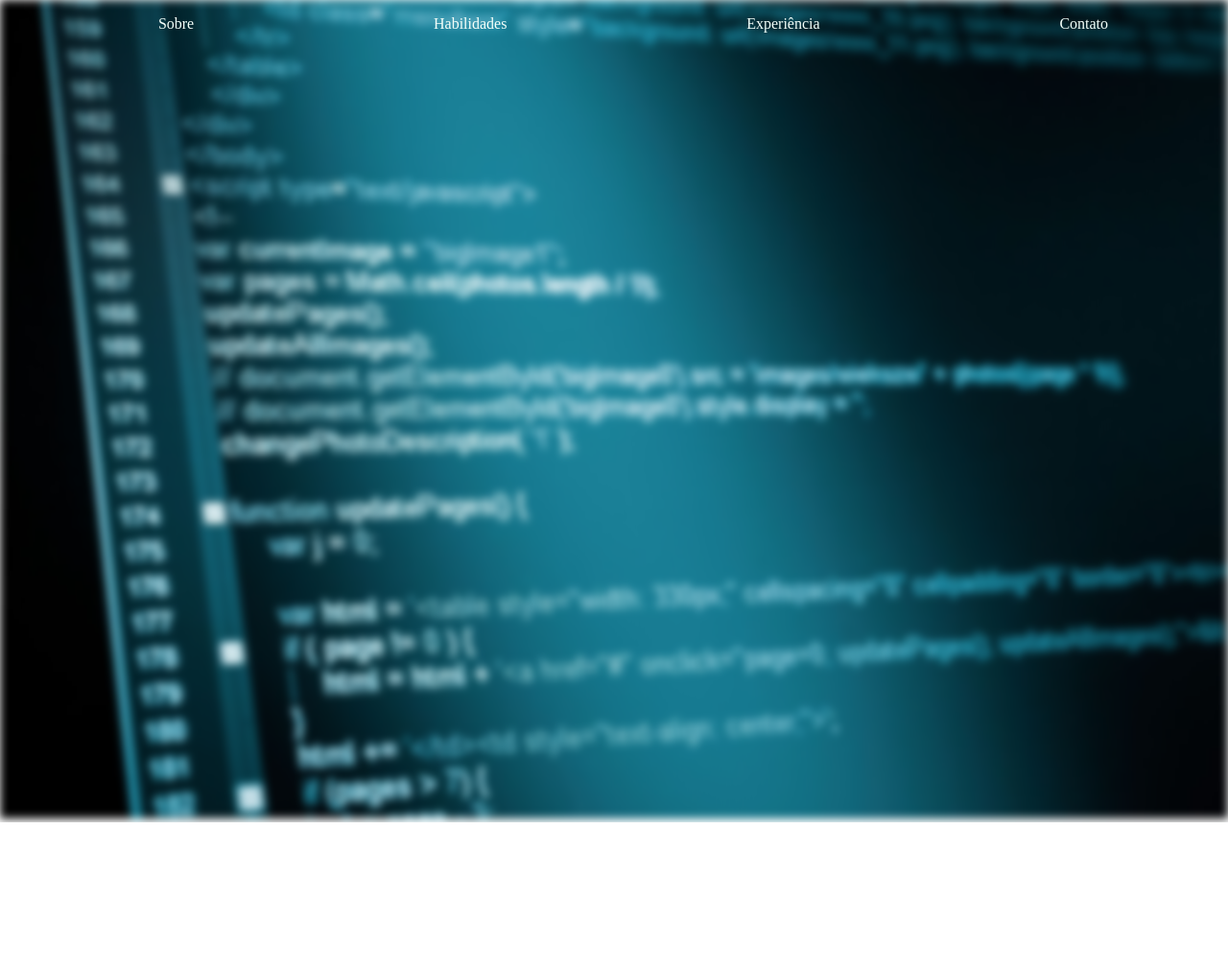
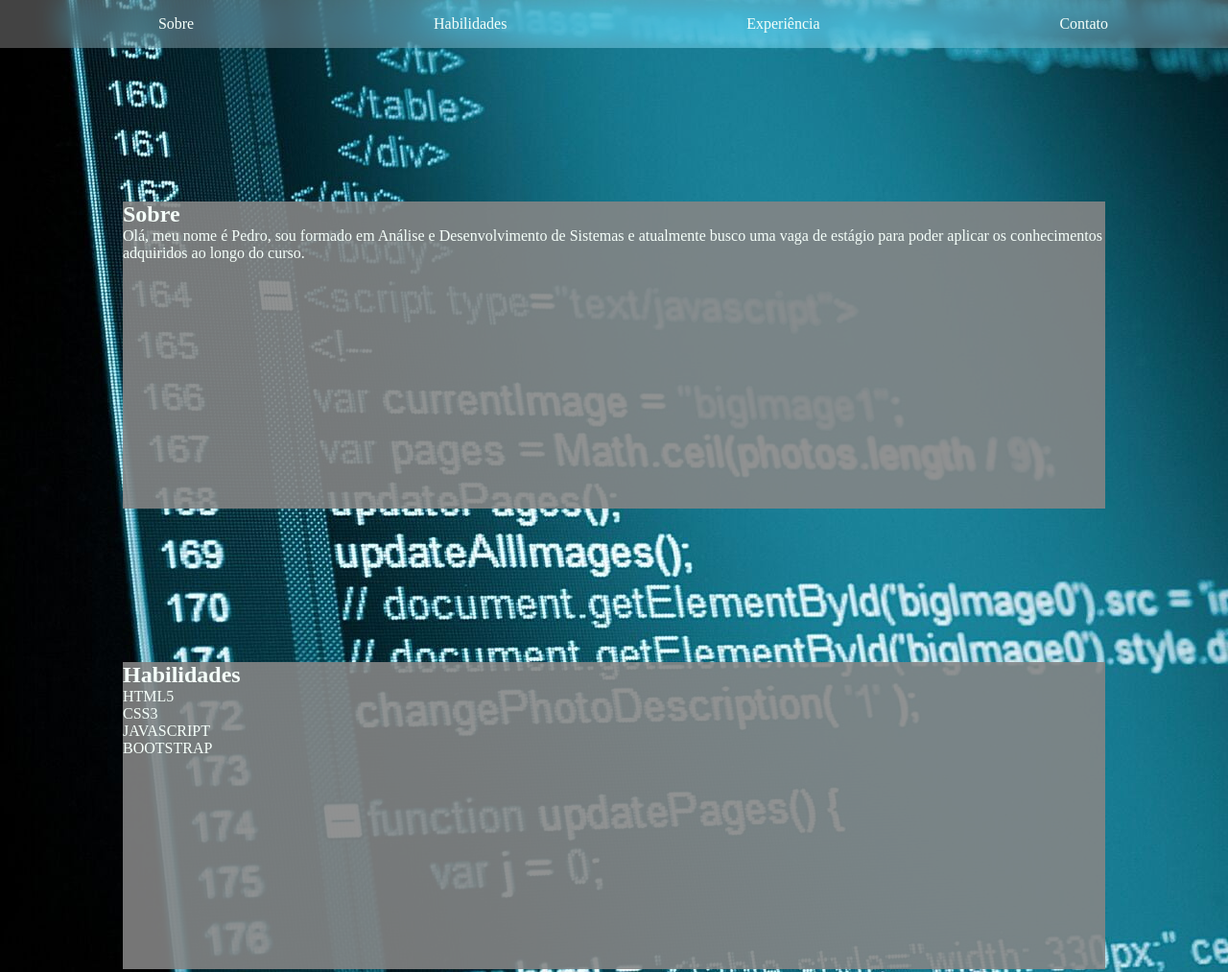
Before and after one commit to pedrolinck/pedrolinck.github.io, a plain HTML site: page index.html in a window 1280 px wide. Shown: the top 1013 px of the page at 96% size. Before the commit the page ends 857 px from the top, so only its background shows below. Drawn offline with Linux system fonts and the light colour scheme.

Commit message:
Update portfólio

```diff
--- a/index.html
+++ b/index.html
@@ -1,28 +1,69 @@
 <!DOCTYPE html>
-<html lang="pt">
+<html lang="en-us">
   <head>
     <meta charset="UTF-8">
     <meta name="viewport" content="width=device-width, initial-scale=1.0">
     <link rel="stylesheet" href="style.css">
-    <title></title>
+    <title>Home</title>
   </head>
   <body>
-    <main>
-      <div class="container-fluid">
-        <header >
+
       <nav>
         <ul>
           <li>
-                <a href="">Sobre</a>
-                <a href="">Habilidades</a>
-                <a href="">Experiência</a>
-                <a href="">Contato</a>
+            <a href="#about" translate="yes">Sobre</a>
           </li>
+          <li>
+            <a href="#habilities" translate="yes">Habilidades</a>
+          </li>
+          <li>
+            <a href="#experience" translate="yes">Experiência</a>
+          </li>
+          <li>
+            <a  href="#contact" translate="yes">Contato</a>
+          </li>
+          <!--
+          <div class="language">
+            <li><a href="">pt-BR</a></li>
+            <div class="selected-language">
+              <li><a href="">Português</a></li>
+              <li><a href="">English</a></li>
+            </div>
+          </div>
+          -->
         </ul>
       </nav>
-        </header>
-        <img id="logo" src="/img/logo.jpg" alt="">
+    <div id="about">
+      <h2>Sobre</h2>
+      <p>Olá, meu nome é Pedro, sou formado em Análise e Desenvolvimento de Sistemas e atualmente busco uma vaga de estágio para poder aplicar os conhecimentos adquiridos ao longo do curso.
+      </p>
     </div>
-    </main>
+
+    <div id="habilities">
+      <div>
+        <h2>
+          Habilidades
+        </h2>
+        <p>HTML5</p>
+        <p>CSS3</p>
+        <p>JAVASCRIPT</p>
+        <p>BOOTSTRAP</p>
+      </div>
+    </div>
+
+    <div id="experience">
+      <h2>Experiências</h2>
+      <p>Lorem ipsum dolor sit amet consectetur adipisicing elit. Eum sit enim mollitia totam architecto ad voluptatem delectus assumenda, omnis illo. Quibusdam eius quam cum in! Obcaecati molestias fugit cumque eligendi. Lorem ipsum dolor sit, amet consectetur adipisicing elit. Ea accusamus quasi neque. Odio, est? Voluptatibus possimus, consequuntur, eos itaque illum rerum quos id omnis, deleniti porro impedit. Rerum, a autem?
+      </p>
+    </div>
+
+    <div id="contact">
+      <h2>Contato</h2>
+      <ul>
+        <li><a href="">GitHub</a></li>
+        <li><a href="">LinkedIn</a></li>
+        <li><a href="">Email</a></li>
+      </ul>
+    </div>
   </body>
 </html>
--- a/style.css
+++ b/style.css
@@ -1,30 +1,51 @@
 *{
   margin: 0;
+  color: #f5fffa;
 }
-#logo{
-  width: 100%;
-  height: 100%;
-  filter: blur(5px );
-  -webkit-filter: blur(5px);
-  -moz-filter: blur(5px);
-  -o-filter: blur(5px);
-  -ms-filter: blur(5px);
+body{
+  background-image: url(/img/logo.jpg);
 }
-header{
-  position: fixed;
-  width: 100%;
-  z-index: 1;
+
+nav{
+  width: 100%vw;
+  backdrop-filter: blur(16px) saturate(180%);
+	background: rgba(255, 255, 255, 0.262);
 }
-header nav ul li{
+nav ul{
   display: flex;
   justify-content: space-around;
+
+}
+nav ul li{
+  list-style: none;
   padding: 1rem 0;
 }
-header nav ul li a{
+nav ul li a{
   color: #f5fffa;
+  align-items : space-between;
   text-decoration: none;
 }
-header nav ul li a:hover{
+nav ul li a:hover{
   color: #f5fffab2;
   transition: 1s;
 }
+
+/* translate*/
+
+.language{
+  display: block;
+  z-index: 1;
+}
+.selected-language{
+  display: block;
+
+}
+
+#about, #contact, #experience, #habilities{
+  background-color: rgba(133, 133, 133, 0.89);
+  height: 20rem;
+  margin: 10rem auto;
+  position: relative;
+  width: 80%;
+
+}
```
Also changed, not shown: img/about.jpg (added). Lines whose indentation alone changed are shown as unchanged.
